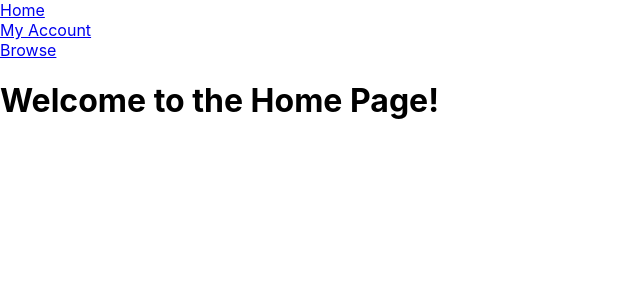
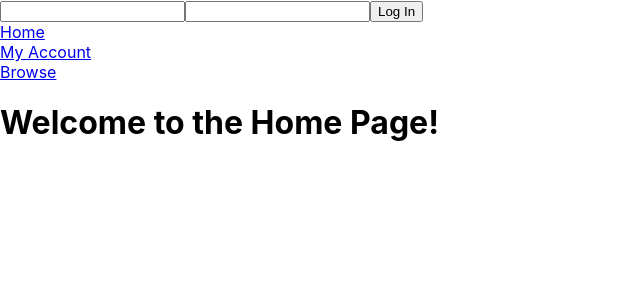
Before and after one commit to unclezap/Mod-4-Multipass-Frontend, a React (Create React App) app: page / in a window 1280 px wide. Shown: the top 300 px of the page, without its empty margins (0-640 px from the left). Built offline with nearby package versions, Linux system fonts and the light colour scheme; no server answers.

Commit message:
Added log in form, and beginning post for login.

```diff
--- a/src/components/LoginForm.js
+++ b/src/components/LoginForm.js
@@ -0,0 +1,58 @@
+import React, { Component } from 'react';
+import { api } from '../api';
+
+class LoginForm extends Component {
+    constructor(){
+        super()
+        this.state = {
+            error: false,
+            fields: {
+                username: "",
+                password: ""
+            }
+        };
+    };
+
+    actualLogin(fields) {
+        api.auth.login(fields).then(data => {
+            if (data.error) {
+                this.setState({
+                    error: data.errors
+                })
+            } else {
+               console.log("You've logged in brother")
+            }
+        })
+    };
+
+    handleChange = (e) => {
+        const newFields = {...this.state.fields, [e.target.name]: e.target.value}
+        this.setState({
+            fields: newFields
+        })
+    }
+
+    handleSubmit(e) {
+        e.preventDefault();
+        this.actualLogin(this.state.fields);
+    }
+
+    render() {
+        return(
+            <div>
+                {this.state.error ? <h1>{this.state.error}</h1> : null}
+                <div>
+                    <form onSubmit={e => this.handleSubmit(e)}>
+                        {/* <label htmlFor="username" /> */}
+                        <input type="text" name="username" onChange={this.handleChange} value={this.state.fields.username}></input>
+                        {/* <label htmlFor="password" /> */}
+                        <input type="password" name="password" onChange={this.handleChange} value={this.state.fields.password}></input>
+                        <input type="submit" value="Log In"></input>
+                    </form>
+                </div>
+            </div>
+        )
+    }
+};
+
+export default LoginForm;
--- a/src/containers/NavBar.js
+++ b/src/containers/NavBar.js
@@ -1,9 +1,11 @@
 import React from 'react';
 import { BrowserRouter as Router, Route, NavLink } from 'react-router-dom';
+import LoginForm from '../components/LoginForm';
 
 function NavBar(props) {
     return(
         <div>
+        <LoginForm />
         <NavLink to='/' active={props}> Home</NavLink><br />
         <NavLink to='/account' active={props}>My Account</NavLink><br />
         <NavLink to='/browse' active={props}>Browse</NavLink><br />
```
